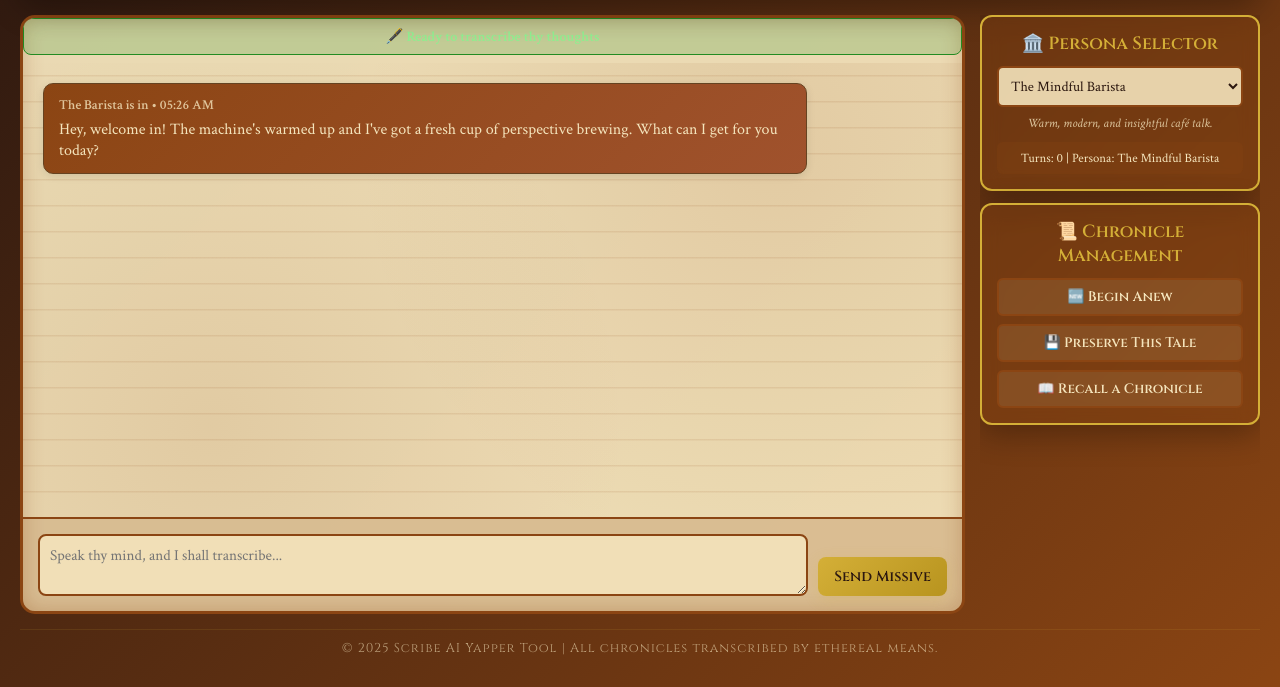
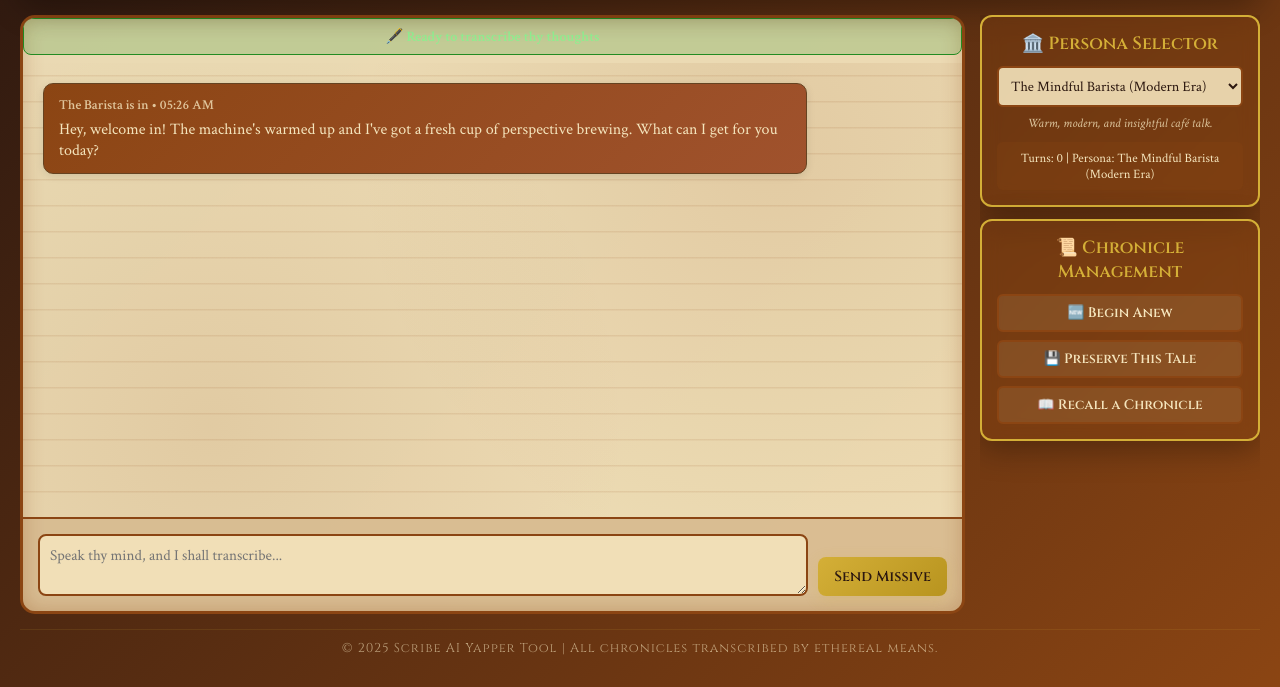
Before and after one commit to tanmay442/ye-olde-ai-scribe, a website: page index.html in a window 1280 px wide. Shown: the part 113-800 px from the top of the page. Drawn offline with nearby package versions, Linux system fonts and the light colour scheme.

Commit message:
Update index.html

```diff
--- a/index.html
+++ b/index.html
@@ -288,10 +288,10 @@
                 <div class="panel">
                     <h3>🏛️ Persona Selector</h3>
                     <select class="era-selector" id="eraSelector">
-                        <option value="standard">The Mindful Barista</option>
-                        <option value="shakespearean">The Globe's Fool</option>
-                        <option value="victorian">The Intrepid Naturalist</option>
-                        <option value="medieval">The Wandering Skald</option>
+                        <option value="standard">The Mindful Barista (Modern Era)</option>
+                        <option value="shakespearean">The Globe's Playwright (Elizabethan Era, 1590s)</option>
+                        <option value="victorian">The Intrepid Naturalist (Victorian Era, 1880s)</option>
+                        <option value="medieval">The Wandering Skald (Viking Age, c. 900s)</option>
                     </select>
                     <div class="era-description" id="eraDescription"></div>
                     <div class="conversation-stats" id="conversationStats"></div>
@@ -388,10 +388,10 @@
 
             getPersonaConfig() {
                 const configs = {
-                    standard: { name: "The Mindful Barista", description: "Warm, modern, and insightful café talk.", initialHeader: "The Barista is in", initialContent: "Hey, welcome in! The machine's warmed up and I've got a fresh cup of perspective brewing. What can I get for you today?", aiName: "The Barista" },
-                    shakespearean: { name: "The Globe's Fool", description: "Witty, poetic, and dramatic Elizabethan banter.", initialHeader: "The Fool takes the stage", initialContent: "Hark, a worthy patron! The stage is set, the crowd is hushed. Speak thy mind, and let our pleasant comedy commence! What is thy opening line?", aiName: "The Fool" },
-                    victorian: { name: "The Intrepid Naturalist", description: "Enthusiastic, formal, 19th-century scientific discourse.", initialHeader: "The Study is open", initialContent: "By Jove, come in! Don't mind the clutter, it is merely the evidence of a world waiting to be discovered. What grand hypothesis shall we explore today, my dear fellow?", aiName: "The Naturalist" },
-                    medieval: { name: "The Wandering Skald", description: "Heroic, archaic, and saga-inspired Northern tales.", initialHeader: "The Skald tends the fire", initialContent: "Hail, traveler! The fire is lit against the dark, and the mead is poured. Your seat is saved. Share with me the tale that is on your heart.", aiName: "The Skald" }
+                    standard: { name: "The Mindful Barista (Modern Era)", description: "Warm, modern, and insightful café talk.", initialHeader: "The Barista is in", initialContent: "Hey, welcome in! The machine's warmed up and I've got a fresh cup of perspective brewing. What can I get for you today?", aiName: "The Barista" },
+                    shakespearean: { name: "The Globe's Playwright (Elizabethan Era, 1590s)", description: "Witty, poetic, and dramatic Elizabethan banter.", initialHeader: "The Playwright takes the stage", initialContent: "Hark, a worthy patron! The stage is set, the crowd is hushed. Speak thy mind, and let our pleasant comedy commence! What is thy opening line?", aiName: "The Playwright" },
+                    victorian: { name: "The Intrepid Naturalist (Victorian Era, 1880s)", description: "Enthusiastic, formal, 19th-century scientific discourse.", initialHeader: "The Study is open", initialContent: "By Jove, come in! Don't mind the clutter, it is merely the evidence of a world waiting to be discovered. What grand hypothesis shall we explore today, my dear fellow?", aiName: "The Naturalist" },
+                    medieval: { name: "The Wandering Skald (Viking Age, c. 900s)", description: "Heroic, archaic, and saga-inspired Northern tales.", initialHeader: "The Skald tends the fire", initialContent: "Hail, traveler! The fire is lit against the dark, and the mead is poured. Your seat is saved. Share with me the tale that is on your heart.", aiName: "The Skald" }
                 };
                 return configs[this.currentEra] || configs['standard'];
             }
```
